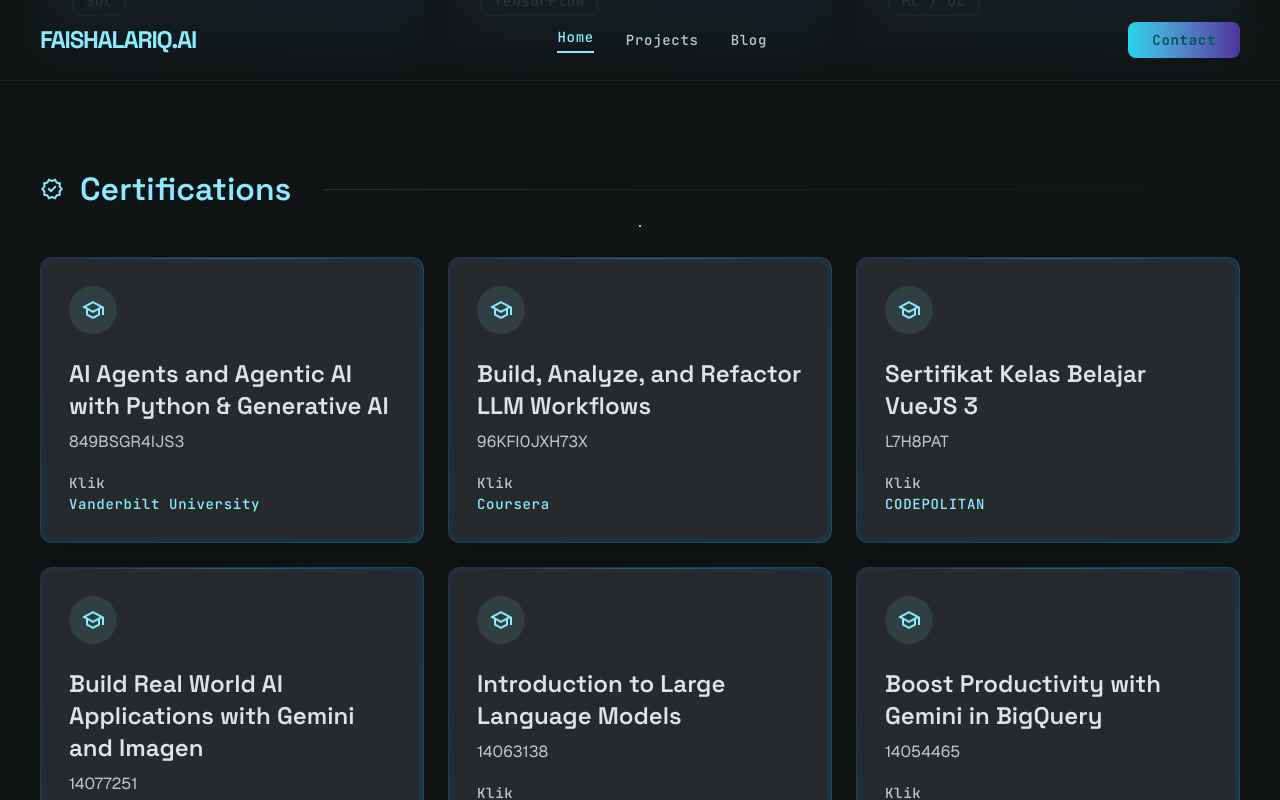
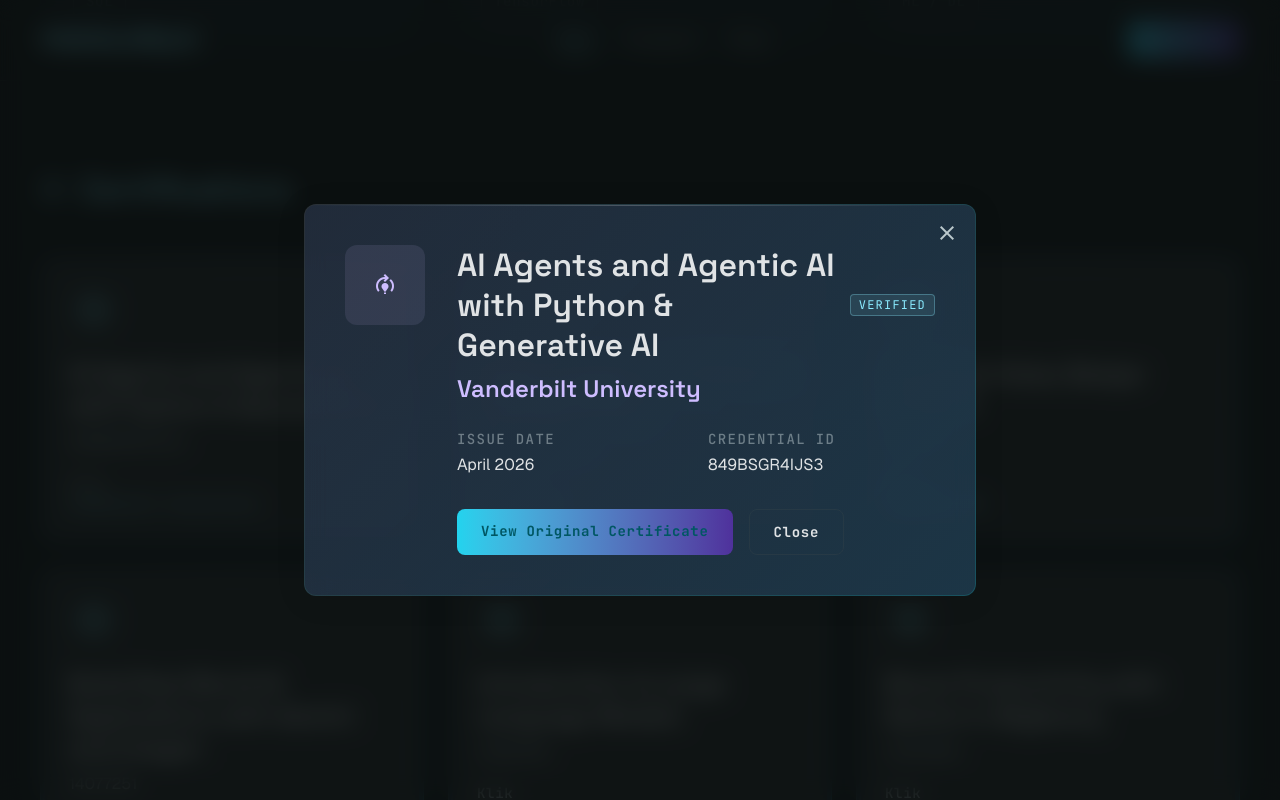
Before and after one commit to dzakyfaishalariq/PortofolioDzakyFaishalariq, a Vue app: page / in a window 1280 px wide. Both pictures are taken after a click on the element 232 px from the left and 1374 px from the top of the page. Shown: the part 974-1774 px from the top of the page. Built offline with nearby package versions, Linux system fonts and the light colour scheme.

Commit message:
feat: membuat modal untuk menampilkan certificat

```diff
--- a/src/views/atribut_home/Certification.vue
+++ b/src/views/atribut_home/Certification.vue
@@ -1,9 +1,23 @@
 <script setup lang="ts">
 import { all_certificat } from '@/data/cetification';
 import { computed, ref, type ComputedRef } from 'vue';
+import CardInfo from './atribut_certfication/CardInfo.vue';
+
+interface Certificate {
+    id: number;
+    name: string;
+    organization: string;
+    tanggal: string;
+    credential: string;
+    urlcredential: string;
+}
 
 const curentPage = ref(1);
 const itemsPerPage = ref(6);
+
+// untuk tampilan modal
+const isModalOpen = ref(false);
+const selectCertificate = ref<Certificate | null>(null)
 
 const totalPages: ComputedRef<any> = computed(() => {
     return Math.ceil(all_certificat.value.length / itemsPerPage.value);
@@ -62,6 +76,17 @@
     return pages
 })
 
+
+const openDetail = (cert: Certificate) => {
+    selectCertificate.value = cert;
+    isModalOpen.value = true;
+}
+
+const closeDetail = () => {
+    isModalOpen.value = false;
+    selectCertificate.value = null;
+}
+
 </script>
 <template>
     <section class="mb-section-gap">
@@ -73,7 +98,8 @@
         <div class="grid grid-cols-1 md:grid-cols-3 gap-gutter">
             <div v-for="certificat_saya in displayedCertification" :key="certificat_saya.id">
                 <!-- Cert 1 -->
-                <div class="glass-panel ghost-border rounded-xl p-1 relative group cursor-pointer bg-surface-container">
+                <div class="glass-panel ghost-border rounded-xl p-1 relative group cursor-pointer bg-surface-container"
+                    @click="openDetail(certificat_saya)">
                     <div
                         class="bg-surface-container-high rounded-lg h-full p-6 flex flex-col justify-between transition-transform duration-300 group-hover:-translate-y-2">
                         <div>
@@ -81,7 +107,7 @@
                                 <span class="material-symbols-outlined text-primary">school</span>
                             </div>
                             <h3 class="font-headline-md text-headline-md text-on-surface mb-2">{{ certificat_saya.name
-                            }}</h3>
+                                }}</h3>
                             <p class="font-body-md text-body-md text-on-surface-variant mb-4">{{
                                 certificat_saya.credential }}</p>
                             <a class=" mb-2 text-on-surface-variant hover:text-primary transition-colors font-label-md text-label-md hover:bg-primary/10"
@@ -116,4 +142,6 @@
             </div>
         </div>
     </section>
+    <!-- card -->
+    <CardInfo :is-open="isModalOpen" :certificate="selectCertificate" @close="closeDetail" />
 </template>
--- /dev/null
+++ b/src/views/atribut_home/atribut_certfication/CardInfo.vue
@@ -0,0 +1,77 @@
+<script setup lang="ts">
+interface Certificate {
+    id: number;
+    name: string;
+    organization: string;
+    tanggal: string;
+    credential: string;
+    urlcredential: string;
+}
+
+defineProps<{
+    isOpen: boolean;
+    certificate: Certificate | null;
+}>()
+
+const emit = defineEmits<{
+    (e: 'close'): void;
+}>()
+
+</script>
+
+<template>
+    <div :class="{ 'opacity-0 pointer-events-none invisible': !(isOpen && certificate) }"
+        class="fixed inset-0 z-50 flex items-center justify-center p-4 transition-all duration-300" id="cert-modal">
+        <div class="absolute inset-0 bg-surface-container-lowest/80 backdrop-blur-md transition-opacity duration-300"
+            :class="{ 'opacity-0': !(isOpen && certificate), 'opacity-100': isOpen && certificate }"></div>
+        <div class="glass-panel ghost-border rounded-xl w-full max-w-2xl relative z-10 overflow-hidden shadow-2xl">
+            <div class="absolute top-4 right-4">
+                <button class="text-on-surface-variant hover:text-primary transition-colors" @click="emit('close')">
+                    <span class="material-symbols-outlined">close</span>
+                </button>
+            </div>
+            <div class="p-8 md:p-10">
+                <div class="flex flex-col md:flex-row gap-8 items-start">
+                    <div class="w-20 h-20 bg-secondary/10 rounded-xl flex items-center justify-center shrink-0">
+                        <span class="material-symbols-outlined text-secondary text-4xl">model_training</span>
+                    </div>
+                    <div class="flex-grow">
+                        <div class="flex items-center gap-3 mb-2">
+                            <h2 class="font-headline-lg text-headline-lg text-on-surface">{{ certificate?.name }}
+                            </h2>
+                            <span
+                                class="px-2 py-0.5 rounded bg-primary/10 border border-primary/30 text-primary text-xs font-label-md uppercase tracking-widest">Verified</span>
+                        </div>
+                        <p class="font-headline-md text-headline-md text-secondary mb-6">{{ certificate?.organization }}
+                        </p>
+                        <div class="grid grid-cols-2 gap-6 mb-8">
+                            <div>
+                                <p
+                                    class="font-label-md text-label-md text-on-surface-variant/50 uppercase tracking-widest mb-1">
+                                    Issue Date</p>
+                                <p class="font-body-md text-body-md text-on-surface">{{ certificate?.tanggal }}</p>
+                            </div>
+                            <div>
+                                <p
+                                    class="font-label-md text-label-md text-on-surface-variant/50 uppercase tracking-widest mb-1">
+                                    Credential ID</p>
+                                <p class="font-body-md text-body-md text-on-surface">{{ certificate?.credential }}</p>
+                            </div>
+                        </div>
+                        <div class="flex flex-wrap gap-4">
+                            <a :href="certificate?.urlcredential" target="_blank"
+                                class="bg-gradient-to-r from-primary-container to-secondary-container text-on-primary-container px-6 py-3 rounded-lg font-bold hover:shadow-[0_0_15px_rgba(34,211,238,0.4)] transition-all font-label-md text-label-md">
+                                View Original Certificate
+                            </a>
+                            <button
+                                class="border border-outline-variant/30 text-on-surface px-6 py-3 rounded-lg font-bold hover:bg-surface-container-high transition-all font-label-md text-label-md"
+                                @click="emit('close')">
+                                Close
+                            </button>
+                        </div>
+                    </div>
+                </div>
+            </div>
+        </div>
+    </div>
+</template>
```
